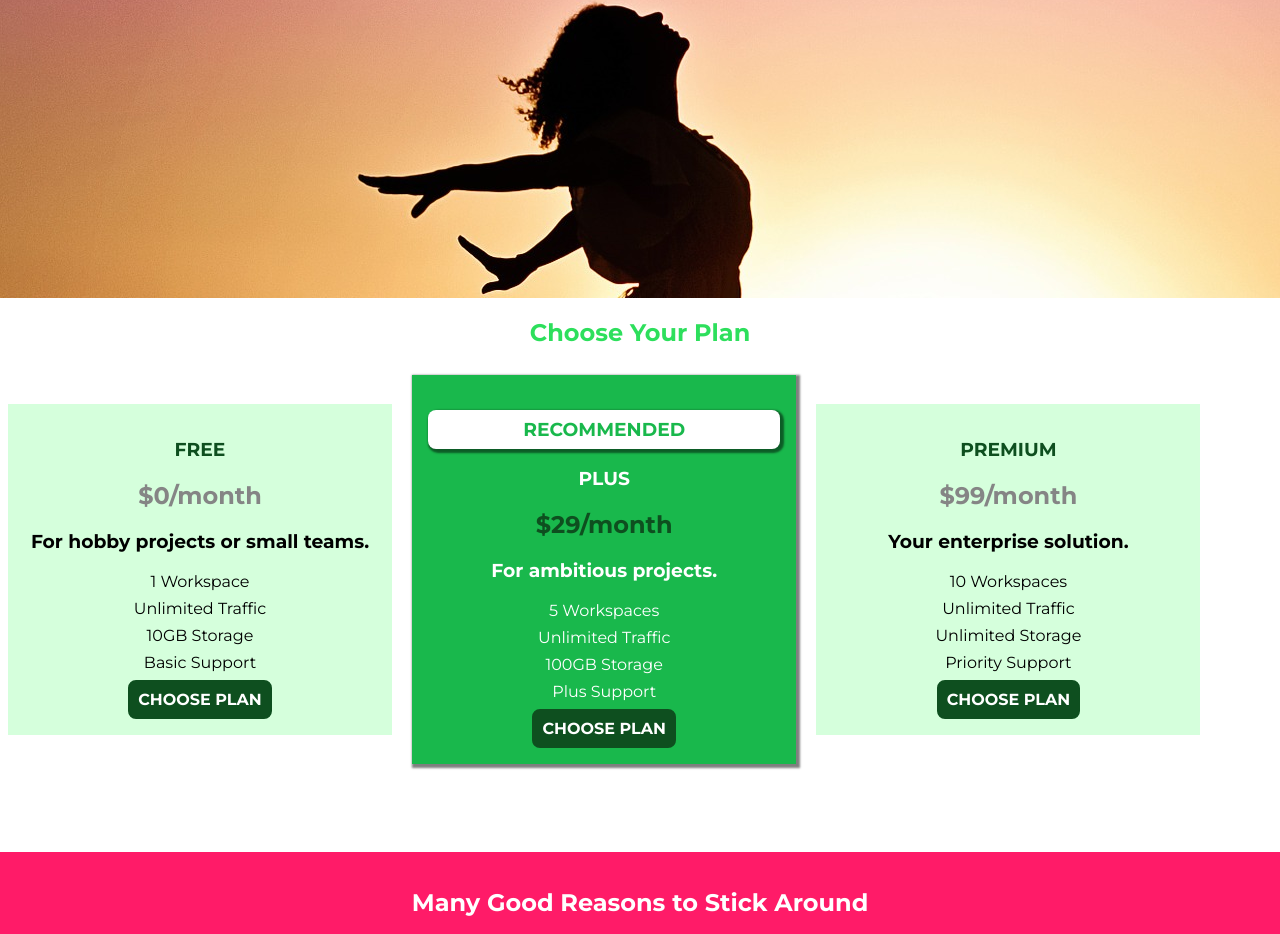
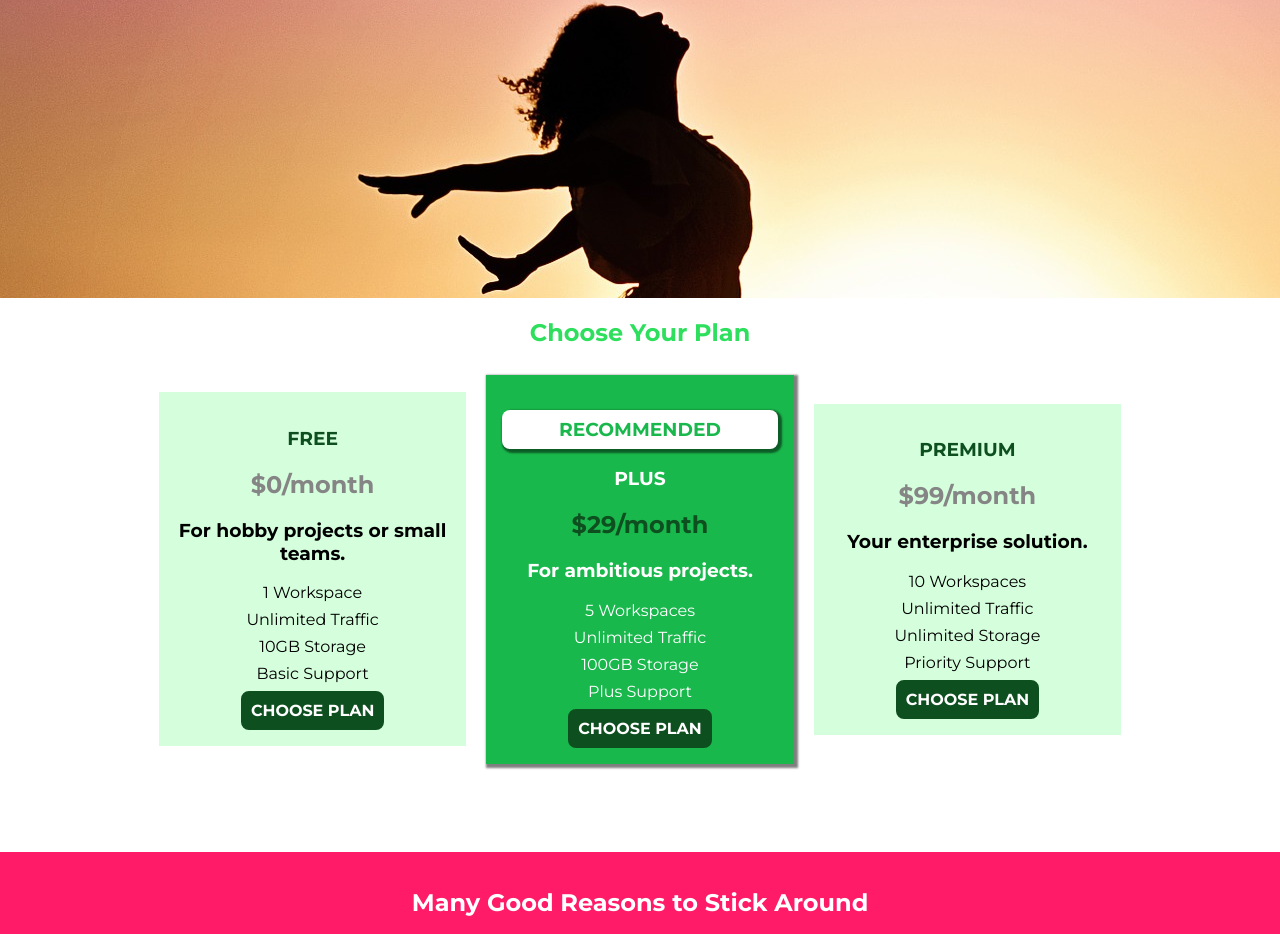
Before and after one commit to mrdzoviii/css3-complete-guide, a website: page index.html in a window 1280 px wide. Shown: the part 273-1207 px from the top of the page. Drawn offline with Linux system fonts and the light colour scheme.

Commit message:
Practising basics.

```diff
--- a/index.html
+++ b/index.html
@@ -38,7 +38,7 @@
     </section>
     <section id="plans">
         <h1 class="section-title">Choose Your Plan</h1>
-        <div>
+        <div class="plans">
             <article class="plan">
                 <h1 class="plan--title">FREE</h1>
                 <h2 class="plan--price">$0/month</h2>
--- a/main.css
+++ b/main.css
@@ -13,6 +13,12 @@
 
 .section-title {
     color: #2ddf5c;
+    text-align: center;
+}
+
+.plans {
+    width: 80%;
+    margin: auto;
     text-align: center;
 }
 
```
